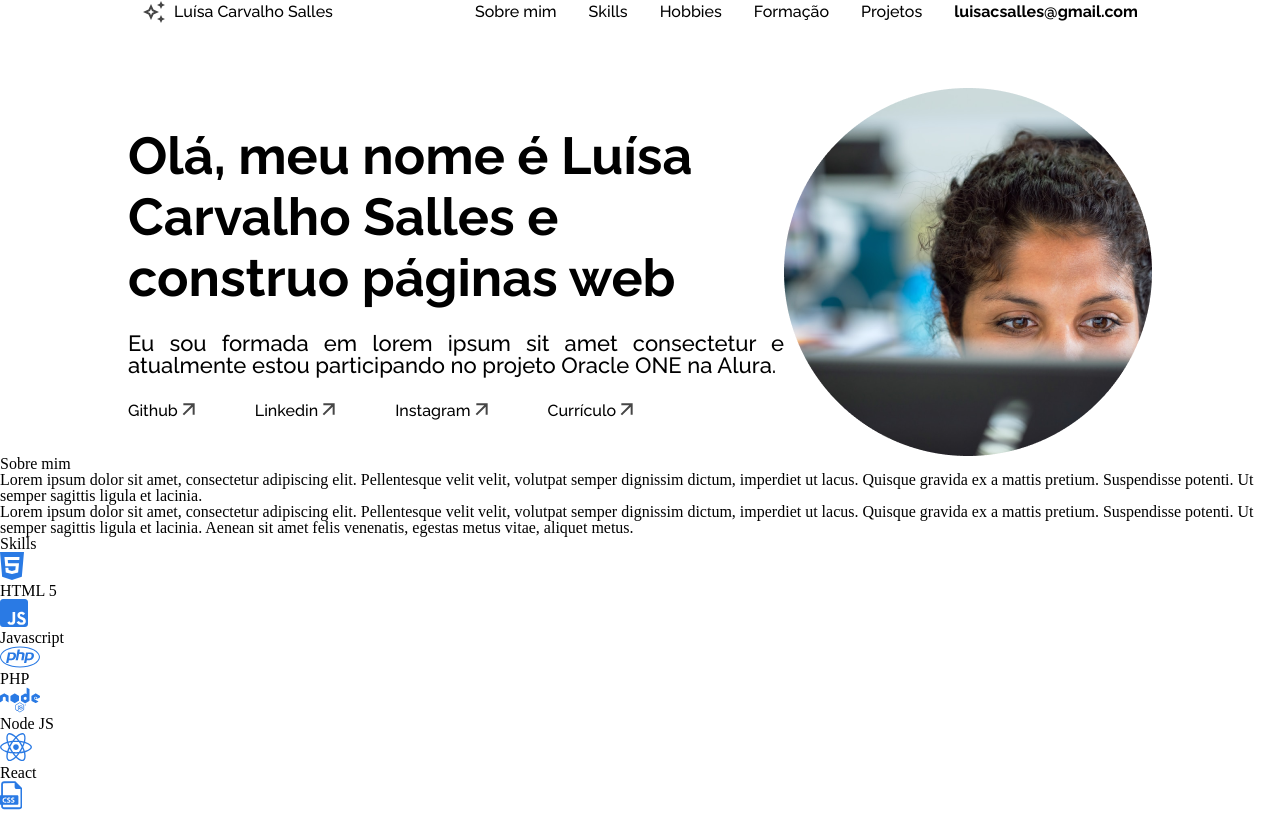
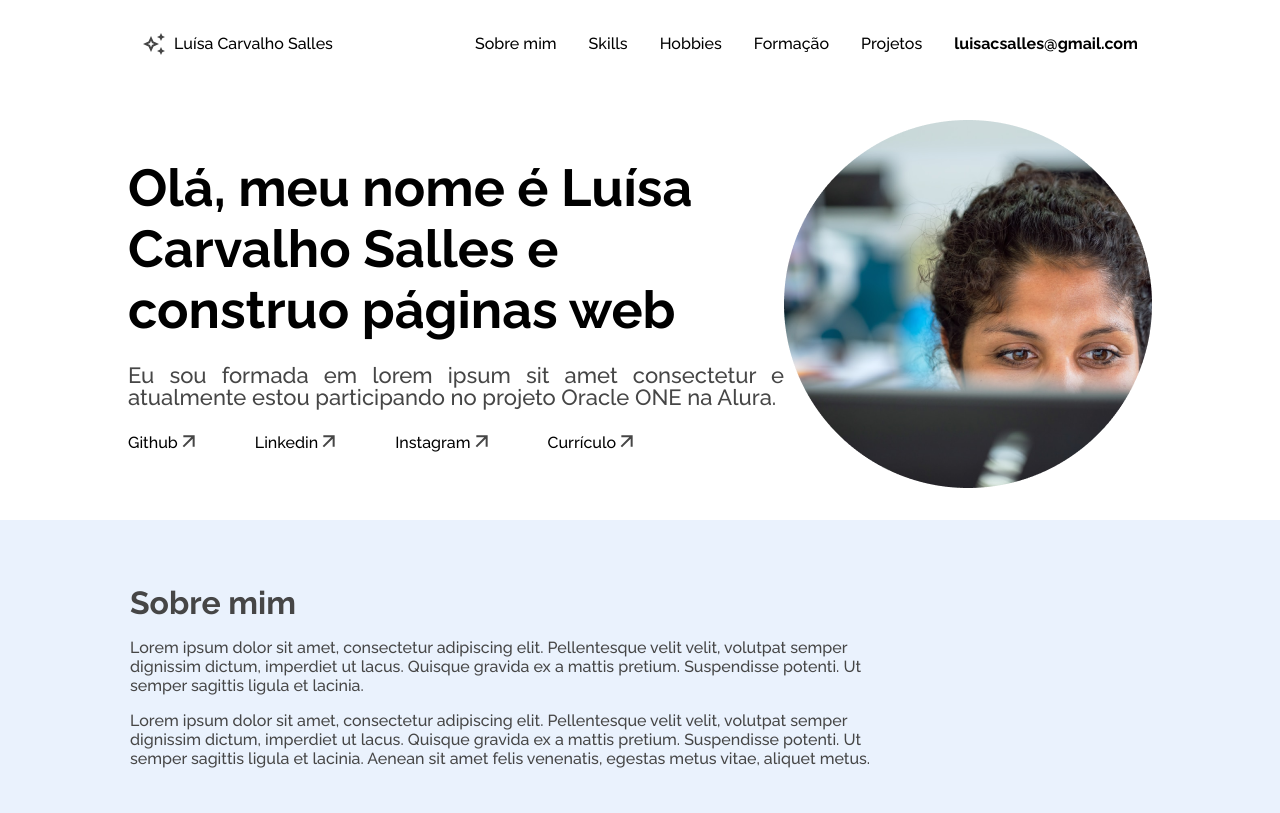
Before and after one commit to sallesluisa/challenge-portfolio-alura, a plain HTML site: page index.html in a window 1280 px wide. Shown: the top 813 px of the page. Drawn offline with Linux system fonts and the light colour scheme.

Commit message:
Estilizando about

```diff
--- /dev/null
+++ b/assets/css/about/about.css
@@ -0,0 +1,24 @@
+.about__container{
+  background-color: #EAF2FD;
+  font-family: 'Raleway', sans-serif;
+  box-sizing: border-box;
+}
+
+.about{
+  width: 46.938rem;
+  padding: 64px 0 132px 130px;
+}
+
+.about__title{
+  font-size: 2rem;
+  font-weight: 700;
+  line-height: 2.375rem;
+  color: #464646;
+}
+
+.about__paragraph{
+  font-weight: 400;
+  line-height: 1.188rem;
+  padding-top: 1rem;
+  color: #464646;
+}
--- a/assets/css/cabeçalho/header.css
+++ b/assets/css/cabeçalho/header.css
@@ -8,7 +8,8 @@
   justify-content: space-evenly;
   align-items: center;
   font-family: 'Raleway', sans-serif;
-  margin-bottom: 4rem;
+  margin: 2rem 0 4rem 0;
+
 }
 
 header{
--- a/assets/css/titleContainer/title.css
+++ b/assets/css/titleContainer/title.css
@@ -5,6 +5,7 @@
   width: 80vw;
   margin: 0 auto;
   font-family: 'Raleway', sans-serif;
+  padding-bottom: 2rem;
 }
 .title__bio{
   font-size: 3.25rem;
@@ -17,6 +18,7 @@
   margin-top: 1.5rem;
   width: 400;
   text-align: justify;
+  color: #464646;
 }
 
 .network{
--- a/index.html
+++ b/index.html
@@ -8,6 +8,7 @@
     <link rel="stylesheet" href="./assets/css/reset.css">
     <link rel="stylesheet" href="./assets/css/cabeçalho/header.css">
     <link rel="stylesheet" href="./assets/css/titleContainer/title.css">
+    <link rel="stylesheet" href="./assets/css/about/about.css">
 
     <link rel="preconnect" href="https://fonts.googleapis.com" />
     <link rel="preconnect" href="https://fonts.gstatic.com" crossorigin />
```
